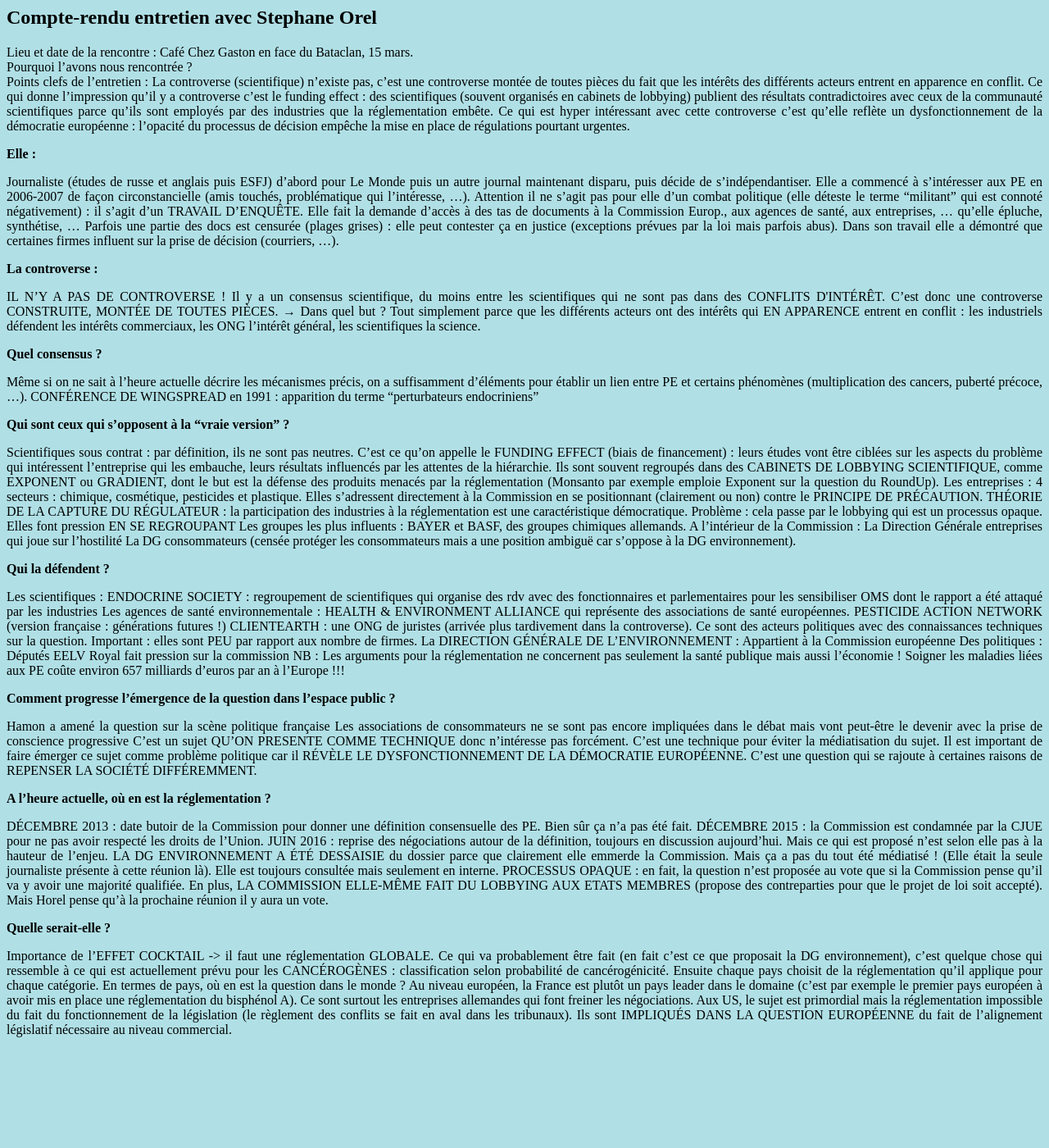
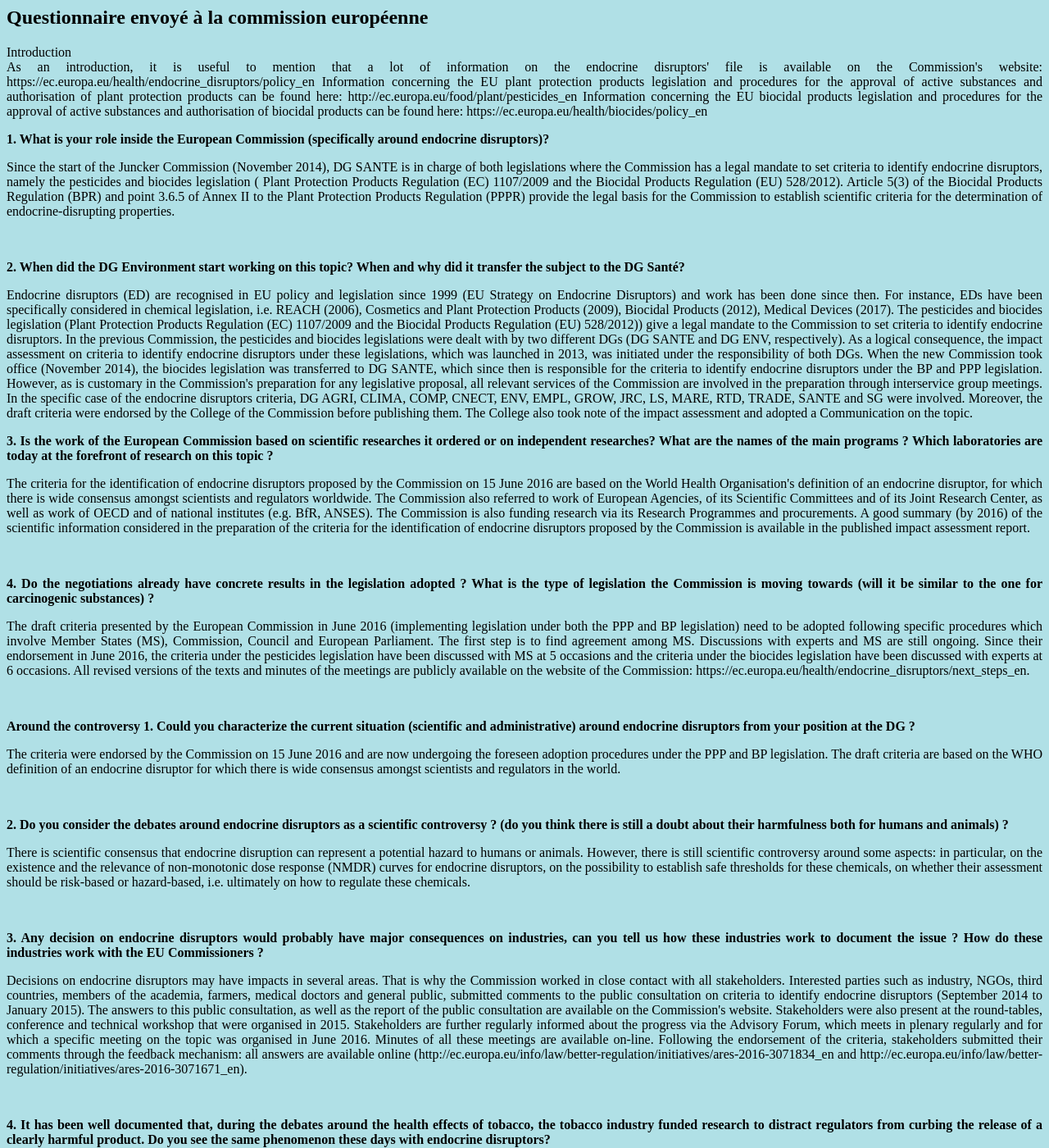
Before and after one commit to controverses/perturbateurs-endocriniens, a Jekyll site: the page annexe.md/commission.html, which Jekyll copies as it is, in a window 1280 px wide and 1400 px high. Shown: the whole window at 82% size. Built offline with Jekyll 4.4.1, drawn with Linux system fonts in a browser that asks for light colours; some of the changed text lies outside the part shown.

Commit message:
Update commission.html

```diff
--- a/annexe.md/commission.html
+++ b/annexe.md/commission.html
@@ -67,97 +67,111 @@
 
   <article class="article">
 
-  <h1> Compte-rendu entretien avec Stephane Orel </h1>
+  <h1> Questionnaire envoyé à la commission européenne</h1>
 
-  <p align="justify"> Lieu et date de la rencontre : Café Chez Gaston en face du Bataclan, 15 mars.
+  <p align="justify"> Introduction
 <br />
-Pourquoi l’avons nous rencontrée ?
-<br />
-Points clefs de l’entretien :
-La controverse (scientifique) n’existe pas, c’est une controverse montée de toutes pièces du fait que les intérêts des différents acteurs entrent en apparence en conflit.
-Ce qui donne l’impression qu’il y a controverse c’est le funding effect : des scientifiques (souvent organisés en cabinets de lobbying) publient des résultats contradictoires avec ceux de la communauté scientifiques parce qu’ils sont employés par des industries que la réglementation embête.
-Ce qui est hyper intéressant avec cette controverse c’est qu’elle reflète un dysfonctionnement de la démocratie européenne : l’opacité du processus de décision empêche la mise en place de régulations pourtant urgentes.</p>
+As an introduction, it is useful to mention that a lot of information on the endocrine disruptors' file is available on the Commission's website: https://ec.europa.eu/health/endocrine_disruptors/policy_en
+
+Information concerning the EU plant protection products legislation and procedures for the approval of active substances and authorisation of plant protection products can be found here: http://ec.europa.eu/food/plant/pesticides_en
+
+Information concerning the EU biocidal products legislation and procedures for the approval of active substances and authorisation of biocidal products can be found here: https://ec.europa.eu/health/biocides/policy_en
 
       <p align="justify">
-          <p><strong>Elle : </strong></p>
-<p align="justify"> Journaliste (études de russe et anglais puis ESFJ) d’abord pour Le Monde puis un autre journal maintenant disparu, puis décide de s’indépendantiser.
-Elle a commencé à s’intéresser aux PE en 2006-2007 de façon circonstancielle (amis touchés, problématique qui l’intéresse, …).
-Attention il ne s’agit pas pour elle d’un combat politique (elle déteste le terme “militant” qui est connoté négativement) : il s’agit d’un TRAVAIL D’ENQUÊTE. Elle fait la demande d’accès à des tas de documents à la Commission Europ., aux agences de santé, aux entreprises, … qu’elle épluche, synthétise, …
-Parfois une partie des docs est censurée (plages grises) : elle peut contester ça en justice (exceptions prévues par la loi mais parfois abus). Dans son travail elle a démontré que certaines firmes influent sur la prise de décision (courriers, …).
-<br /></p>
-          <p><strong>La controverse :</strong></p>
 
-<p align="justify">IL N’Y A PAS DE CONTROVERSE ! Il y a un consensus scientifique, du moins entre les scientifiques qui ne sont pas dans des CONFLITS D'INTÉRÊT.
-C’est donc une controverse CONSTRUITE, MONTÉE DE TOUTES PIÈCES.
-→ Dans quel but ? Tout simplement parce que les différents acteurs ont des intérêts qui EN APPARENCE entrent en conflit : les industriels défendent les intérêts commerciaux, les ONG l’intérêt général, les scientifiques la science.
+          <p><strong>1.	What is your role inside the European Commission (specifically around endocrine disruptors)? </strong></p>
+<p align="justify"> Since the start of the Juncker Commission (November 2014), DG SANTE is in charge of both legislations where the Commission has a legal mandate to set criteria to identify endocrine disruptors, namely the pesticides and biocides legislation ( Plant Protection Products Regulation (EC) 1107/2009 and the Biocidal Products Regulation (EU) 528/2012).
+
+Article 5(3) of the Biocidal Products Regulation (BPR) and point 3.6.5 of Annex II to the Plant Protection Products Regulation (PPPR) provide the legal basis for the Commission to establish scientific criteria for the determination of endocrine-disrupting properties.
+</p><br />
+
+
+          <p><strong>2.	When did the DG Environment start working on this topic? When and why did it transfer the subject to the DG Santé? </strong></p>
+
+<p align="justify">Endocrine disruptors (ED) are recognised in EU policy and legislation since 1999 (EU Strategy on Endocrine Disruptors) and work has been done since then. For instance, EDs have been specifically considered in chemical legislation, i.e. REACH (2006), Cosmetics and Plant Protection Products (2009), Biocidal Products (2012), Medical Devices (2017). The pesticides and biocides legislation (Plant Protection Products Regulation (EC) 1107/2009 and the Biocidal Products Regulation (EU) 528/2012)) give a legal mandate to the Commission to set criteria to identify endocrine disruptors.
+
+In the previous Commission, the pesticides and biocides legislations were dealt with by two different DGs (DG SANTE and DG ENV, respectively). As a logical consequence, the impact assessment on criteria to identify endocrine disruptors under these legislations, which was launched in 2013, was initiated under the responsibility of both DGs.
+
+When the new Commission took office (November 2014), the biocides legislation was transferred to DG SANTE, which since then is responsible for the criteria to identify endocrine disruptors under the BP and PPP legislation. However, as is customary in the Commission's preparation for any legislative proposal, all relevant services of the Commission are involved in the preparation through interservice group meetings. In the specific case of the endocrine disruptors criteria, DG AGRI, CLIMA, COMP, CNECT, ENV, EMPL, GROW, JRC, LS, MARE, RTD, TRADE, SANTE and SG were involved. Moreover, the draft criteria were endorsed by the College of the Commission before publishing them. The College also took note of the impact assessment and adopted a Communication on the topic.
+
  <br /></p>
-          <p><strong>Quel consensus ?</strong></p>
 
-<p align="justify">Même si on ne sait à l’heure actuelle décrire les mécanismes précis, on a suffisamment d’éléments pour établir un lien entre PE et certains phénomènes (multiplication des cancers, puberté précoce, …).
-CONFÉRENCE DE WINGSPREAD en 1991 : apparition du terme “perturbateurs endocriniens”
-   </p>
-          <p><strong>Qui sont ceux qui s’opposent à la “vraie version” ?</strong></p>
+          <p><strong>3.	Is the work of the European Commission based on scientific researches it ordered or on independent researches? What are the names of the main programs ? Which laboratories are today at the forefront of research on this topic ?</strong></p>
 
-<p align="justify">Scientifiques sous contrat : par définition, ils ne sont pas neutres. C’est ce qu’on appelle le FUNDING EFFECT (biais de financement) : leurs études vont être ciblées sur les aspects du problème qui intéressent l’entreprise qui les embauche, leurs résultats influencés par les attentes de la hiérarchie. Ils sont souvent regroupés dans des CABINETS DE LOBBYING SCIENTIFIQUE, comme EXPONENT ou GRADIENT, dont le but est la défense des produits menacés par la réglementation (Monsanto par exemple emploie Exponent sur la question du RoundUp).
+<p align="justify">The criteria for the identification of endocrine disruptors proposed by the Commission on 15 June 2016 are based on the World Health Organisation's definition of an endocrine disruptor, for which there is wide consensus amongst scientists and regulators worldwide.
 
-Les entreprises :
-4 secteurs : chimique, cosmétique, pesticides et plastique.
-Elles s’adressent directement à la Commission en se positionnant (clairement ou non) contre le PRINCIPE DE PRÉCAUTION.
-THÉORIE DE LA CAPTURE DU RÉGULATEUR : la participation des industries à la réglementation est une caractéristique démocratique. Problème : cela passe par le lobbying qui est un processus opaque.
-Elles font pression EN SE REGROUPANT
-Les groupes les plus influents : BAYER et BASF, des groupes chimiques allemands.
+The Commission also referred to work of European Agencies, of its Scientific Committees and of its Joint Research Center, as well as work of OECD and of national institutes (e.g. BfR, ANSES). The Commission is also funding research via its Research Programmes and procurements. A good summary (by 2016) of the scientific information considered in the preparation of the criteria for the identification of endocrine disruptors proposed by the Commission is available in the published impact assessment report.
 
-A l’intérieur de la Commission :
-La Direction Générale entreprises qui joue sur l’hostilité
-La DG consommateurs (censée protéger les consommateurs mais a une position ambiguë car s’oppose à la DG environnement).
+   </p>    <br />
+          <p><strong>4.	Do the negotiations already have concrete results in the legislation adopted ? What is the type of legislation the Commission is moving towards (will it be similar to the one for carcinogenic substances) ?</strong></p>
+
+<p align="justify">The draft criteria presented by the European Commission in June 2016 (implementing legislation under both the PPP and BP legislation) need to be adopted following specific procedures which involve Member States (MS), Commission, Council and European Parliament. The first step is to find agreement among MS. Discussions with experts and MS are still ongoing.
+
+Since their endorsement in June 2016, the criteria under the pesticides legislation have been discussed with MS at 5 occasions and the criteria under the biocides legislation have been discussed with experts at 6 occasions.
+
+All revised versions of the texts and minutes of the meetings are publicly available on the website of the Commission: https://ec.europa.eu/health/endocrine_disruptors/next_steps_en.
+</p>       <br />
+          <p><strong>Around the controversy
+
+1.	Could you characterize the current situation (scientific and administrative) around endocrine disruptors from your position at the DG ?
+</strong></p>
+
+<p align="justify">The criteria were endorsed by the Commission on 15 June 2016 and are now undergoing the foreseen adoption procedures under the PPP and BP legislation.
+
+The draft criteria are based on the WHO definition of an endocrine disruptor for which there is wide consensus amongst scientists and regulators in the world.
 </p>
-          <p><strong>Qui la défendent ?</strong></p>
+   <br />
+<p><strong>2.	Do you consider the debates around endocrine disruptors as a scientific controversy ? (do you think there is still a doubt about their harmfulness both for humans and animals) ?</strong></p>
 
-<p align="justify">Les scientifiques :
-ENDOCRINE SOCIETY : regroupement de scientifiques qui organise des rdv avec des fonctionnaires et parlementaires pour les sensibiliser
-OMS dont le rapport a été attaqué par les industries
+<p align="justify">There is scientific consensus that endocrine disruption can represent a potential hazard to humans or animals. However, there is still scientific controversy around some aspects: in particular, on the existence and the relevance of non-monotonic dose response (NMDR) curves for endocrine disruptors, on the possibility to establish safe thresholds for these chemicals, on whether their assessment should be risk-based or hazard-based, i.e. ultimately on how to regulate these chemicals.
+</p>
 
-Les agences de santé environnementale :
-HEALTH & ENVIRONMENT ALLIANCE qui représente des associations de santé européennes.
-PESTICIDE ACTION NETWORK (version française : générations futures !)
-CLIENTEARTH : une ONG de juristes (arrivée plus tardivement dans la controverse).
-Ce sont des acteurs politiques avec des connaissances techniques sur la question.
-Important : elles sont PEU par rapport aux nombre de firmes.
+   <br />
+<p><strong>3.	Any decision on endocrine disruptors would probably have major consequences on industries, can you tell us how these industries work to document the issue ? How do these industries work with the EU Commissioners ?</strong></p>
 
-La DIRECTION GÉNÉRALE DE L’ENVIRONNEMENT :
-Appartient à la Commission européenne
+<p align="justify">Decisions on endocrine disruptors may have impacts in several areas. That is why the Commission worked in close contact with all stakeholders.
 
-Des politiques :
-Députés EELV
-Royal fait pression sur la commission
+Interested parties such as industry, NGOs, third countries, members of the academia, farmers, medical doctors and general public, submitted comments to the public consultation on criteria to identify endocrine disruptors (September 2014 to January 2015). The answers to this public consultation, as well as the report of the public consultation are available on the Commission's website.
 
-NB : Les arguments pour la réglementation ne concernent pas seulement la santé publique mais aussi l’économie ! Soigner les maladies liées aux PE coûte environ 657 milliards d’euros par an à l’Europe !!!
-</p>
-<p><strong>Comment progresse l’émergence de la question dans l’espace public ?</strong></p>
+Stakeholders were also present at the round-tables, conference and technical workshop that were organised in 2015. Stakeholders are further regularly informed about the progress via the Advisory Forum, which meets in plenary regularly and for which a specific meeting on the topic was organised in June 2016. Minutes of all these meetings are available on-line.
 
-<p align="justify">Hamon a amené la question sur la scène politique française
-Les associations de consommateurs ne se sont pas encore impliquées dans le débat mais vont peut-être le devenir avec la prise de conscience progressive
-C’est un sujet QU’ON PRESENTE COMME TECHNIQUE donc n’intéresse pas forcément. C’est une technique pour éviter la médiatisation du sujet.
-Il est important de faire émerger ce sujet comme problème politique car il RÉVÈLE LE DYSFONCTIONNEMENT DE LA DÉMOCRATIE EUROPÉENNE. C’est une question qui se rajoute à certaines raisons de REPENSER LA SOCIÉTÉ DIFFÉREMMENT.
-</p>
-<p><strong>A l’heure actuelle, où en est la réglementation ?</strong></p>
+Following the endorsement of the criteria, stakeholders submitted their comments through the feedback mechanism: all answers are available online (http://ec.europa.eu/info/law/better-regulation/initiatives/ares-2016-3071834_en and http://ec.europa.eu/info/law/better-regulation/initiatives/ares-2016-3071671_en).
 
-<p align="justify">DÉCEMBRE 2013 : date butoir de la Commission pour donner une définition consensuelle des PE. Bien sûr ça n’a pas été fait.
-DÉCEMBRE 2015 : la Commission est condamnée par la CJUE pour ne pas avoir respecté les droits de l’Union.
-JUIN 2016 : reprise des négociations autour de la définition, toujours en discussion aujourd’hui. Mais ce qui est proposé n’est selon elle pas à la hauteur de l’enjeu.
-LA DG ENVIRONNEMENT A ÉTÉ DESSAISIE du dossier parce que clairement elle emmerde la Commission. Mais ça a pas du tout été médiatisé ! (Elle était la seule journaliste présente à cette réunion là). Elle est toujours consultée mais seulement en interne.
-PROCESSUS OPAQUE : en fait, la question n’est proposée au vote que si la Commission pense qu’il va y avoir une majorité qualifiée. En plus, LA COMMISSION ELLE-MÊME FAIT DU LOBBYING AUX ETATS MEMBRES (propose des contreparties pour que le projet de loi soit accepté). Mais Horel pense qu’à la prochaine réunion il y aura un vote.
-</p>
-<p><strong>Quelle serait-elle ?</strong></p>
+</p> <br />
+<p><strong>4.	It has been well documented that, during the debates around the health effects of tobacco, the tobacco industry funded research to distract regulators from curbing the release of a clearly harmful product. Do you see the same phenomenon these days with endocrine disruptors? </strong></p>
 
-<p align="justify">Importance de l’EFFET COCKTAIL -> il faut une réglementation GLOBALE.
-Ce qui va probablement être fait (en fait c’est ce que proposait la DG environnement), c’est quelque chose qui ressemble à ce qui est actuellement prévu pour les CANCÉROGÈNES : classification selon probabilité de cancérogénicité. Ensuite chaque pays choisit de la réglementation qu’il applique pour chaque catégorie.
+<p align="justify">Pesticides and biocides are regulated products in the EU which means that each active substance and each PPP or BP use needs to be authorised based on sound scientific assessments and robust, extensive data requirements defined by law.
 
-En termes de pays, où en est la question dans le monde ?
+The EU pesticides and biocides legislations are among the strictest and most protective in the world: substances are only approved if a comprehensive assessment carried out by Member State experts and peer reviewed by EFSA or ECHA, demonstrates that under realistic conditions of use, the substances do not produce unacceptable effects on human or animal health, or on the environment.
 
-Au niveau européen, la France est plutôt un pays leader dans le domaine (c’est par exemple le premier pays européen à avoir mis en place une réglementation du bisphénol A). Ce sont surtout les entreprises allemandes qui font freiner les négociations.
-Aux US, le sujet est primordial mais la réglementation impossible du fait du fonctionnement de la législation (le règlement des conflits se fait en aval dans les tribunaux). Ils sont IMPLIQUÉS DANS LA QUESTION EUROPÉENNE du fait de l’alignement législatif nécessaire au niveau commercial.
- </p>
+In this regulatory process, the burden of proof is on the applicant (industry and not public has to pay the costs for the authorisation of a product). As mentioned before, the data requirements are defined by law. These mandatory regulatory studies need to be conducted according to international guidelines and they need to be performed in accordance with Good Laboratory Practice (GLP – a certification system granted by national authorities based on an OECD quality system and guaranteeing reliability).
+In addition, scientific peer-reviewed open literature is considered in the regulatory assessment. Therefore for each substance, the scientific agencies look not only at studies/research done by industry but also at independent scientific peer-reviewed open literature.
+
+ </p>  <br />
+
+      <p><strong>5.	The European Commission has been condemned by the General Court of the EU in December 2015 for failing in defining endocrine disruptors before the deadline set in December 2013. Could you explain if the Commission finally reached an agreement and why it took so long ? What obstacles have you met during the process ? </strong></p>
+
+<p align="justify">On 15 June 2016, the Commission endorsed two drafts acts containing criteria to identify endocrine disruptors: one under the pesticides legislation and another one under the biocides legislation. These draft acts are still under discussion with Member States and experts and the decision making is on-going.
+
+The Commission did not respect the 2013 deadline because it decided in 2013 to carry out an impact assessment to analyse different options for defining the criteria for the identification of endocrine disruptor, with the aim to enable an informed decision on the criteria, knowing the potential impacts. The impact assessment summarises the potential impacts on health, environment, agriculture, trade and industry of the different options for setting the criteria. The impact assessment report was not only useful to the European Commission to take an informed decision when proposing the draft criteria, but is also available to Member States, the European Parliament and the Council, all involved in the decision making.
+
+The main difficulties encountered were the complexity of the topic: from a scientific and a regulatory point of view, for the different areas covered, for the different interests and for the political pressure. In some areas, data were partial or lacking to quantify impacts. The impact assessment could only be carried out following a technical screening to estimate the number and name of the chemicals that would fall under different options for the criteria. In order to carry out this screening, a methodology had to be developed and this also took time.  Furthermore, the scale and the novelty of the project added complexity. It is the 1st time worldwide that criteria to identify ED are set for regulatory purposes. The screening of substances done for the impact assessment covered around 600 chemicals and was the first estimate of the number and name of the chemicals that could be identified as endocrine disruptors in various sectors (pesticides, biocides, industrial chemicals, cosmetics and water pollutants).
+
+The main difficulty in the current decision making process (since the endorsement of the criteria by the Commission in June 2016) is represented by the diverging views between Member States which have not allowed so far to adopt the criteria. This is partly due to the fact that this topic is very technical (investigating toxicological modes of action is a relatively new approach), but discussed at political level because of the high sensitivity and the potentially significant impacts on various sectors.
+
+ </p>   <br />
+
+       <p><strong>6.	Are there leading countries which urge the European Commission to adopt regulations on endocrine disruptors ? </strong></p>
+
+<p align="justify">All EU MS but also all stakeholders (see report from the public consultation) want new scientific criteria to be adopted and enter into force because the current interim criteria which are in place are not considered to be fit for purpose.
+ </p>   <br />
+
+      <p><strong>7.	Activists working on endocrine disruptors claim that this controversy reveals that the EU suffers from a lack of transparency. What is your point of view on this topic ? </strong></p>
+
+<p align="justify">The Commission has been very transparent on this topic. Stakeholders were broadly consulted (cf public consultation, round tables, conference, technical workshop, feedback mechanism) and information was shared with them (Advisory Forum, publication of all the revised versions of the criteria, publication of all the minutes of the meetings on a dedicated public website).
+ </p>   <br />
+
+
       </article>
 
 </body>
```
